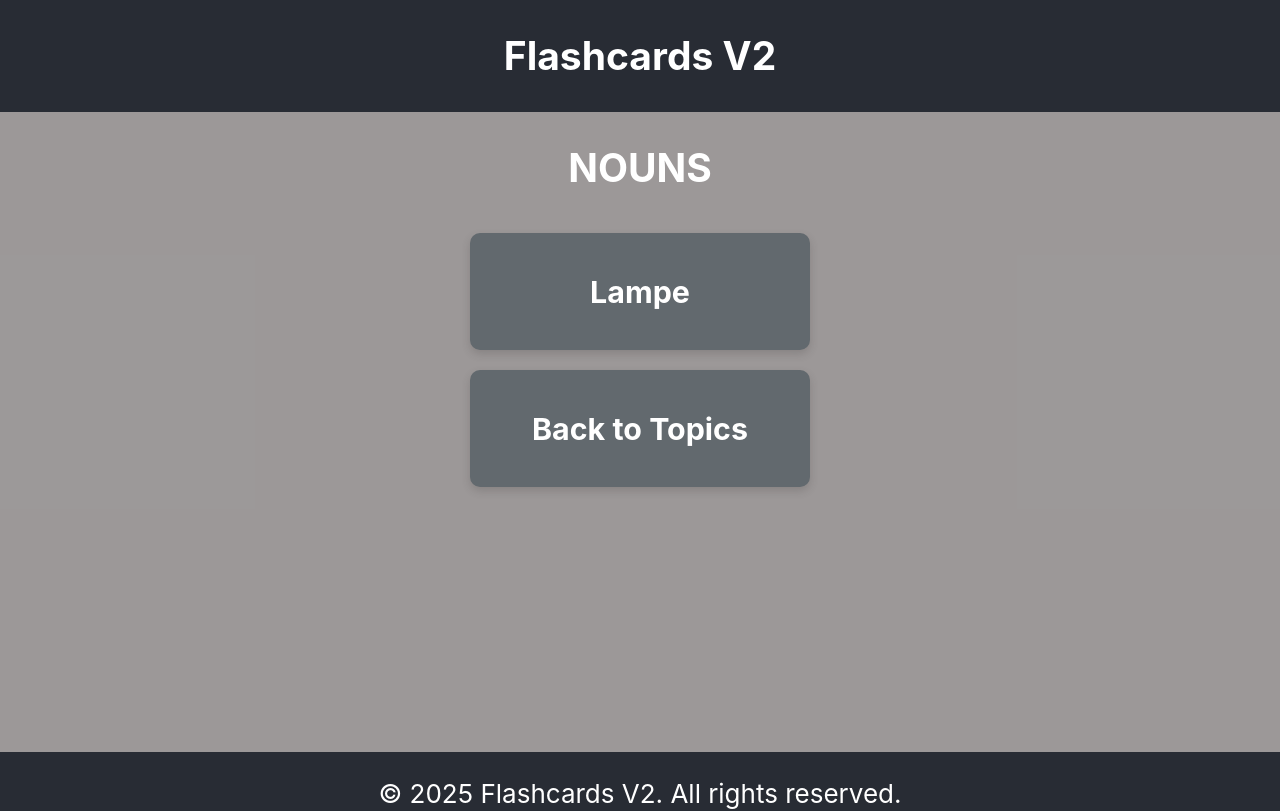
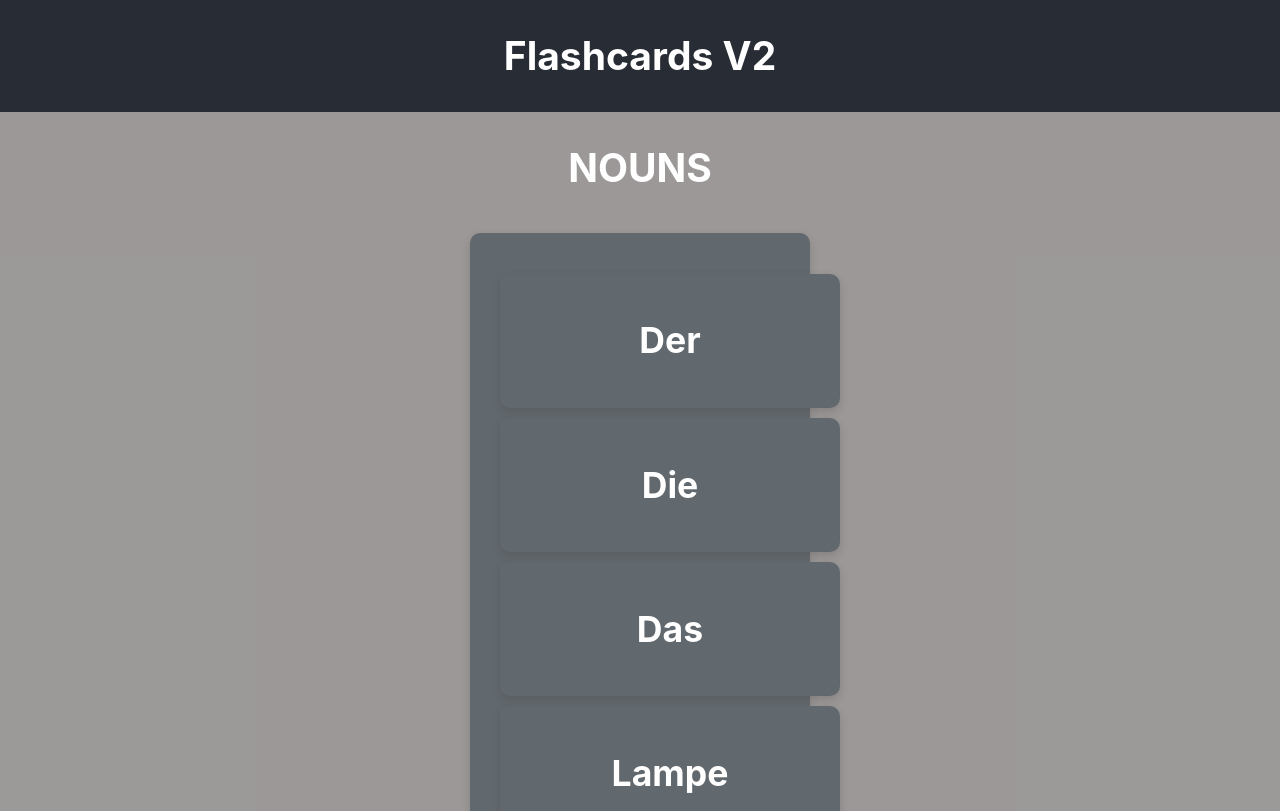
Before and after one commit to samj7792/flashcardsv2, a React (Create React App) app: page /nouns in a window 1280 px wide. Shown: the top 811 px of the page. Built offline with nearby package versions, Linux system fonts and the light colour scheme.

Commit message:
cards now switch on click instead, now working on functionality for nouns

```diff
--- /dev/null
+++ b/src/components/NounLayout.tsx
@@ -0,0 +1,22 @@
+import React from "react";
+import Card from "./Card";
+
+type NounLayoutProps = {
+  currentCard?: {
+    id: number;
+    article?: string;
+    name: string;
+    translation: string;
+  };
+};
+
+export default function NounLayout({ currentCard }: NounLayoutProps) {
+  return (
+    <Card className="NounCard">
+      <Card className="Article">Der</Card>
+      <Card className="Article">Die</Card>
+      <Card className="Article">Das</Card>
+      <Card>{currentCard?.name}</Card>
+    </Card>
+  );
+}
--- a/src/components/QuizLayout.tsx
+++ b/src/components/QuizLayout.tsx
@@ -1,37 +1,55 @@
 import { useState } from "react";
 import Card from "./Card";
 import { TopicData } from "../pages/Homepage";
+import NounLayout from "./NounLayout";
 
 type QuizLayoutProps = {
   topicDatas: TopicData[];
+  topicName?: string; // Optional, if you want to display the topic name
 };
 
-export default function QuizLayout({ topicDatas }: QuizLayoutProps) {
+export default function QuizLayout({ topicDatas, topicName }: QuizLayoutProps) {
   const [quizData, setQuizData] = useState(topicDatas);
   const [translation, setTranslation] = useState<string | undefined>(undefined);
+  const [clicked, setClicked] = useState(false);
+  const [currentCard, setCurrentCard] = useState<TopicData | null>(
+    quizData.length > 0
+      ? quizData[Math.floor(Math.random() * quizData.length)]
+      : null
+  );
   console.log(`Quiz data:`, quizData);
 
   // on click show the translation of the card
   const handleCardClick = (data: TopicData) => {
+    console.log(`Card clicked:`, data);
+    if (!clicked) {
       setTranslation(data.translation);
-    // remove the card from the quizData
-    setTimeout(() => {
-      setQuizData((prevData) => prevData.filter((item) => item.id !== data.id));
-      setTranslation(undefined); // Reset translation after showing it
-    }, 1000);
-    console.log(`Updated quiz data:`, quizData);
+      setClicked(true);
+    } else if (clicked) {
+      // remove the current card from quizData
+      const updatedQuizData = quizData.filter((item) => item.id !== data.id);
+      setQuizData(updatedQuizData);
+      setClicked(false);
+      setTranslation(undefined);
+      // select a new random card from the updated quizData
+      if (updatedQuizData.length > 0) {
+        const newCard =
+          updatedQuizData[Math.floor(Math.random() * updatedQuizData.length)];
+        setCurrentCard(newCard);
+      } else {
+        setCurrentCard(null);
+      }
+      console.log(`Updated quiz data:`, updatedQuizData);
+    }
   };
-
-  // only show one card at a time
-  const currentCard =
-    quizData.length > 0
-      ? quizData[Math.floor(Math.random() * quizData.length)]
-      : null;
 
   return (
     <div className="QuizLayout">
       <div className="Quiz-container">
         {currentCard ? (
+          topicName === "nouns" ? (
+            <NounLayout currentCard={currentCard} />
+          ) : (
             <Card
               key={currentCard.id}
               className="QuizCard--on"
@@ -39,6 +57,7 @@ export default function QuizLayout({ topicDatas }: QuizLayoutProps) {
             >
               {translation ? translation : currentCard.name}
             </Card>
+          )
         ) : (
           <p>No more cards available for this topic.</p>
         )}
--- a/src/pages/Homepage.tsx
+++ b/src/pages/Homepage.tsx
@@ -17,14 +17,11 @@ export type TopicData = {
 export default function Homepage() {
   const [topics, setTopics] = useState(Object.keys(data.topics));
   const [topicDatas, setTopicDatas] = useState<TopicData[] | null>(null);
-  console.log(`topics`, topics);
 
   const handleTopicClick = (topic: string) => {
     const topicData = data.topics[topic as TopicKey];
-    console.log(`Selected topic data:`, topicData);
 
     setTopicDatas(topicData);
-    console.log(`topicDatas`, topicDatas);
   };
 
   return (
@@ -34,7 +31,7 @@ export default function Homepage() {
         <div className="Card-container">
           {!topicDatas && (
             <>
-              <h3>Topics</h3>
+              <h2>Topics</h2>
               {topics.map((topic, index) => (
                 <Link
                   key={index}
--- a/src/pages/Topic.tsx
+++ b/src/pages/Topic.tsx
@@ -10,19 +10,19 @@ import Header from "../components/Header";
 export default function Topic() {
   const location = useLocation();
   const topicName = location.pathname.split("/").pop();
-  console.log(`Current topic: ${topicName}`);
 
   // Extract topic data based on the topic name
   const topicData = data.topics[topicName as keyof typeof data.topics] || [];
-  console.log(`Topic data:`, topicData);
-  console.log(topicData.length);
   return (
     <div className="App">
       <Header />
       <div className="App-body">
         <h2>{topicName ? topicName.toUpperCase() : "Select a Topic"}</h2>
         {topicData.length > 0 ? (
-          <QuizLayout topicDatas={topicData as TopicData[]} />
+          <QuizLayout
+            topicName={topicName}
+            topicDatas={topicData as TopicData[]}
+          />
         ) : (
           <p>No data available for this topic.</p>
         )}
```
Lines whose indentation alone changed are shown as unchanged.
